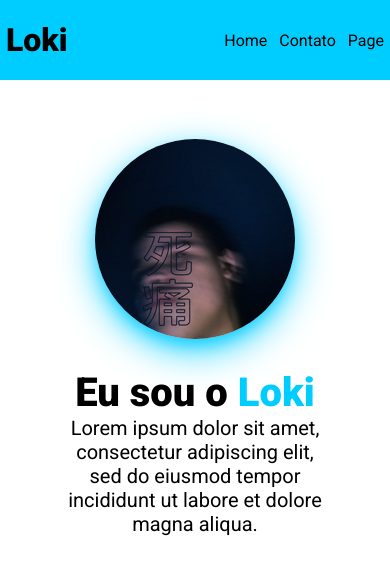
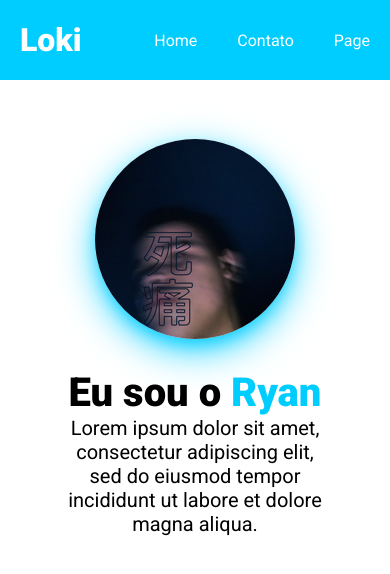
Before and after one commit to LockDzn/lockdzn.github.io, a plain HTML site: page index.html in a window 390 px wide. Drawn offline with Linux system fonts and the light colour scheme.

Commit message:
🎉 small updates

```diff
--- a/index.html
+++ b/index.html
@@ -23,7 +23,7 @@
             <div class="container">
                 <img src="img/my.png" alt="Foto de Ryan">
                 <div class="texts">
-                    <h1>Eu sou o <div class="title-blue">Loki</div></h1>
+                    <h1>Eu sou o <span class="title-blue">Ryan</span></h1>
                     <p>Lorem ipsum dolor sit amet, consectetur adipiscing elit, sed do eiusmod tempor incididunt ut labore et dolore magna aliqua. </p>
                 </div>
             </div>
--- a/styles.css
+++ b/styles.css
@@ -17,6 +17,10 @@ header {
     background: #00CDFF;
     width: 100%;
     height: 80px;
+}
+
+header h1 {
+    color: #fff;
 }
 
 .itens li {
@@ -40,7 +44,7 @@ header {
 }
 
 .resto a {
-    color: #000;
+    color: #fff;
     text-decoration: none;
 }
 
@@ -91,7 +95,7 @@ header {
     }
 
     .itens li {
-        padding: 21px 6px;
+        padding: 21px 20px;
     }
 
     .container {
```
